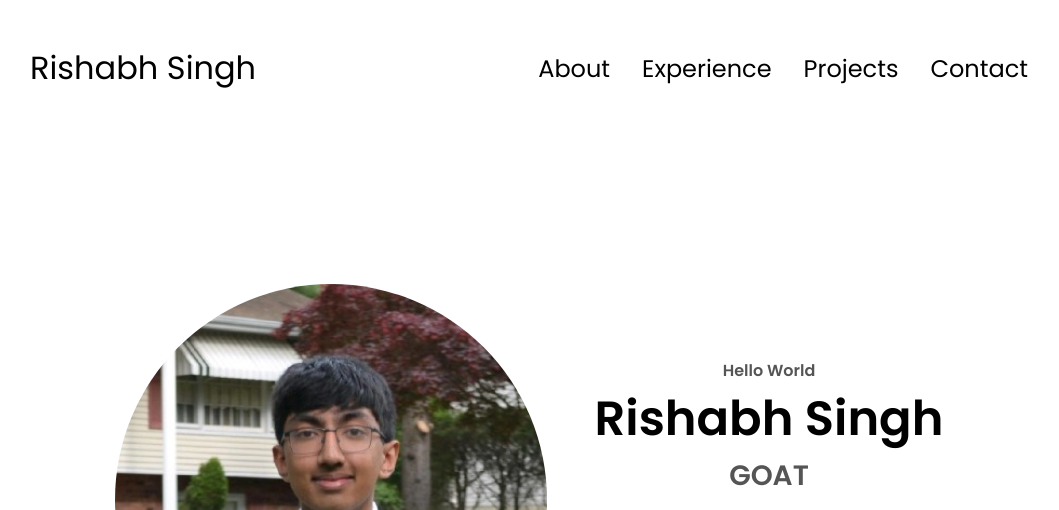
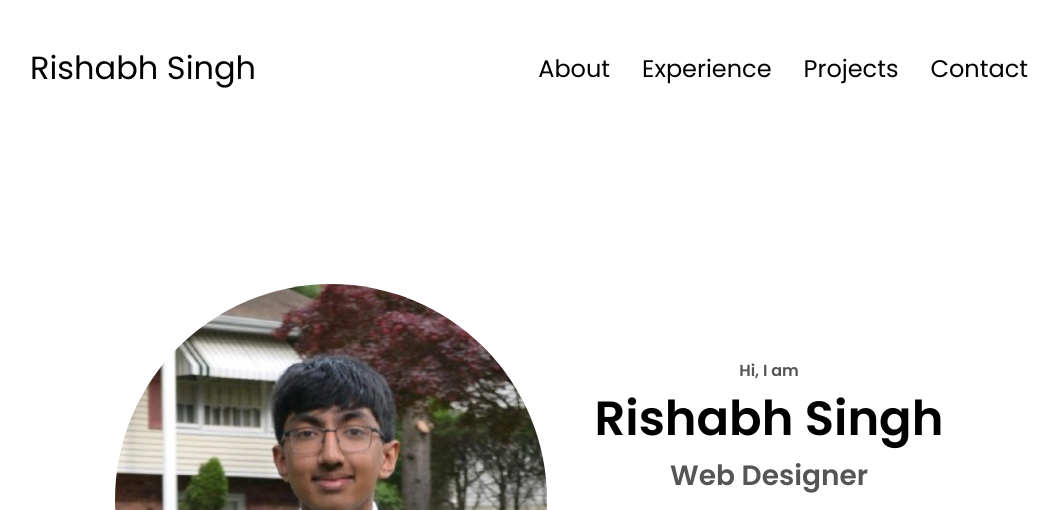
Before and after one commit to NarwhalBoy/NarwhalBoy.github.io, a plain HTML site: page index.html in a window 1280 px wide. Shown: the top 510 px of the page, without its empty margins (111-1170 px from the left). Drawn offline with Linux system fonts and the light colour scheme.

Commit message:
Update index.html

```diff
--- a/index.html
+++ b/index.html
@@ -21,7 +21,7 @@
     </nav>
 
     <nav id="hamburger-nav">
-        <div class="logo">John Doe</div>
+        <div class="logo">Rishabh Singh</div>
         <div class="hamburger-menu">
             <div class="hamburger-icon" onclick="toggleMenu()">
                 <span></span>
@@ -46,9 +46,9 @@
         </div>
 
         <div class="section_text">
-            <p class="section_text_p1"> Hello World</p>
+            <p class="section_text_p1"> Hi, I am </p>
             <h1 class="title"> Rishabh Singh </h1>
-            <p class="section_text_p2"> GOAT </p>
+            <p class="section_text_p2"> Web Designer </p>
             <div class="btn-container">
                 <button class="btn btn-color-2" onclick="window.open('./assets/resume-example.pdf')">
                     Download CV
```
